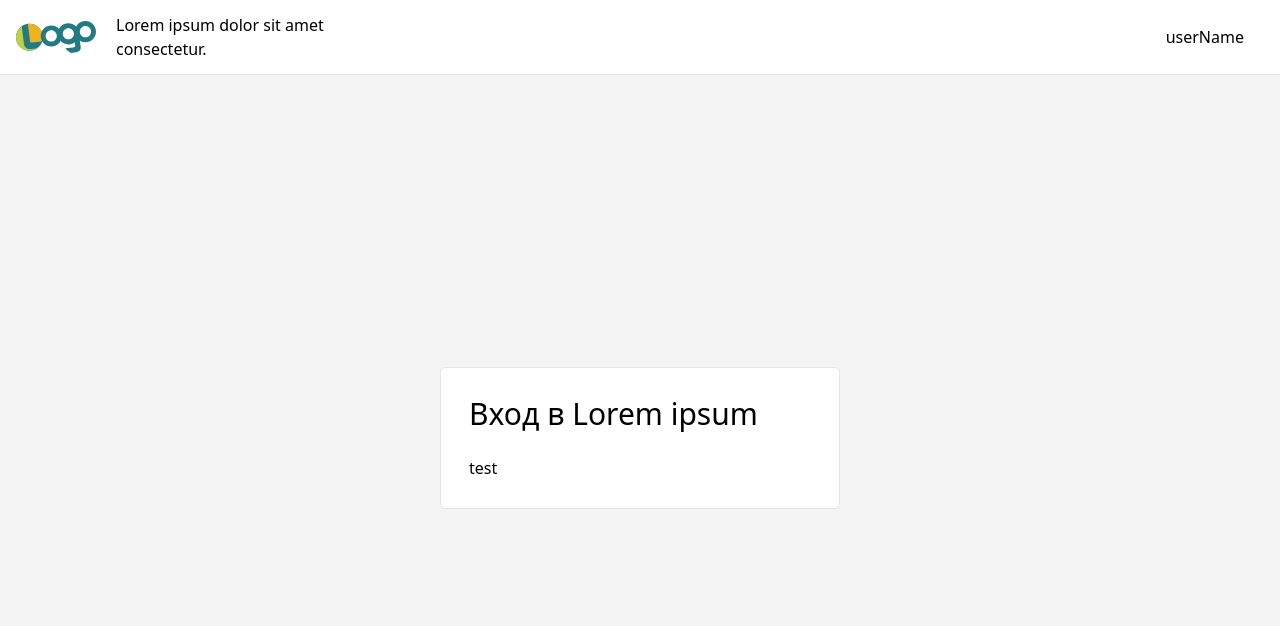
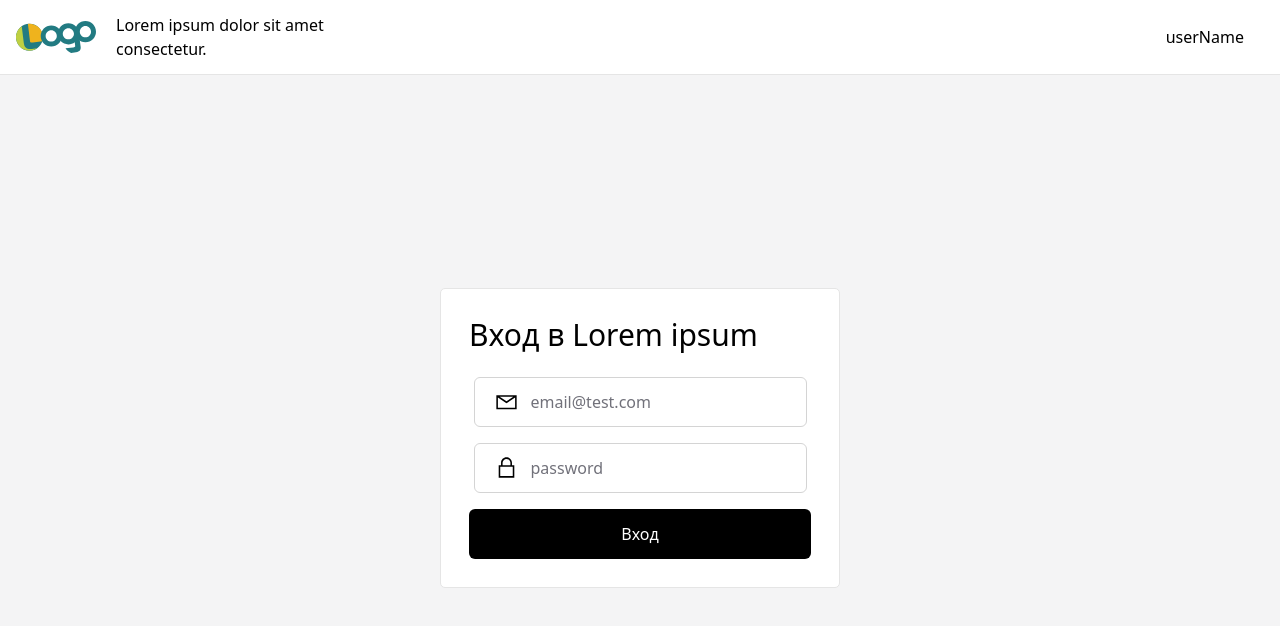
Before and after one commit to McNee1/Authify, a React (Vite) app: page /login in a window 1280 px wide. Shown: the top 626 px of the page. Built offline with nearby package versions, Linux system fonts and the light colour scheme.

Commit message:
feat(LoginForm): Add LoginForm component

```diff
--- /dev/null
+++ b/src/app/features/session/login/ui/LoginForm.tsx
@@ -0,0 +1,87 @@
+import { Controller, SubmitHandler, useForm } from 'react-hook-form';
+
+import { CustomInput } from '@/shared/ui/input/Input';
+
+interface FormSchema {
+  email: string;
+  password: string;
+}
+
+export const LoginForm = () => {
+  const { control, handleSubmit } = useForm<FormSchema>({
+    defaultValues: {
+      email: '',
+      password: '',
+    },
+  });
+
+  const onSubmit: SubmitHandler<FormSchema> = (data): void => {
+    console.log(data);
+  };
+  return (
+    <form onSubmit={(event) => void handleSubmit(onSubmit)(event)}>
+      <div className='flex flex-col px-[4.5px]'>
+        <Controller
+          render={({ field }) => (
+            <CustomInput
+              {...field}
+              icon={
+                <svg
+                  xmlns='http://www.w3.org/2000/svg'
+                  viewBox='0 0 25 25'
+                  height='25'
+                  fill='none'
+                  width='25'
+                >
+                  <path
+                    d='M2.34375 6.25V20.3125H22.6562V6.25H2.34375ZM5.71289 7.8125H19.2871L12.5 12.3291L5.71289 7.8125ZM3.90625 8.49609L12.0605 13.9404L12.5 14.209L12.9395 13.9404L21.0938 8.49609V18.75H3.90625V8.49609Z'
+                    fill='black'
+                  />
+                </svg>
+              }
+              placeholder='email@test.com'
+              type='email'
+              gap='mb-4'
+            />
+          )}
+          control={control}
+          name='email'
+        />
+
+        <Controller
+          render={({ field }) => (
+            <CustomInput
+              icon={
+                <svg
+                  xmlns='http://www.w3.org/2000/svg'
+                  viewBox='0 0 25 25'
+                  height='25'
+                  fill='none'
+                  width='25'
+                >
+                  <path
+                    d='M12.5 2.34375C9.49707 2.34375 7.03125 4.80957 7.03125 7.8125V10.1562H4.6875V22.6562H20.3125V10.1562H17.9688V7.8125C17.9688 4.80957 15.5029 2.34375 12.5 2.34375ZM12.5 3.90625C14.6515 3.90625 16.4062 5.66101 16.4062 7.8125V10.1562H8.59375V7.8125C8.59375 5.66101 10.3485 3.90625 12.5 3.90625ZM6.25 11.7188H18.75V21.0938H6.25V11.7188Z'
+                    fill='black'
+                  />
+                </svg>
+              }
+              placeholder='password'
+              type='password'
+              gap='mb-4'
+              {...field}
+            />
+          )}
+          control={control}
+          name='password'
+        />
+      </div>
+
+      <button
+        className='disabled:bg-neutral-300 w-full disabled:text-white bg-black text-white font-medium rounded-md py-[13px]'
+        type='submit'
+      >
+        Вход
+      </button>
+    </form>
+  );
+};
--- /dev/null
+++ b/src/features/session/login/index.ts
@@ -0,0 +1 @@
+export { LoginForm } from './ui/LoginForm';
--- /dev/null
+++ b/src/features/session/login/ui/LoginForm.tsx
@@ -0,0 +1,87 @@
+import { Controller, SubmitHandler, useForm } from 'react-hook-form';
+
+import { CustomInput } from '@/shared/ui/input/Input';
+
+interface FormSchema {
+  email: string;
+  password: string;
+}
+
+export const LoginForm = () => {
+  const { control, handleSubmit } = useForm<FormSchema>({
+    defaultValues: {
+      email: '',
+      password: '',
+    },
+  });
+
+  const onSubmit: SubmitHandler<FormSchema> = (data): void => {
+    console.log(data);
+  };
+  return (
+    <form onSubmit={(event) => void handleSubmit(onSubmit)(event)}>
+      <div className='flex flex-col px-[4.5px]'>
+        <Controller
+          render={({ field }) => (
+            <CustomInput
+              {...field}
+              icon={
+                <svg
+                  xmlns='http://www.w3.org/2000/svg'
+                  viewBox='0 0 25 25'
+                  height='25'
+                  fill='none'
+                  width='25'
+                >
+                  <path
+                    d='M2.34375 6.25V20.3125H22.6562V6.25H2.34375ZM5.71289 7.8125H19.2871L12.5 12.3291L5.71289 7.8125ZM3.90625 8.49609L12.0605 13.9404L12.5 14.209L12.9395 13.9404L21.0938 8.49609V18.75H3.90625V8.49609Z'
+                    fill='black'
+                  />
+                </svg>
+              }
+              placeholder='email@test.com'
+              type='email'
+              gap='mb-4'
+            />
+          )}
+          control={control}
+          name='email'
+        />
+
+        <Controller
+          render={({ field }) => (
+            <CustomInput
+              icon={
+                <svg
+                  xmlns='http://www.w3.org/2000/svg'
+                  viewBox='0 0 25 25'
+                  height='25'
+                  fill='none'
+                  width='25'
+                >
+                  <path
+                    d='M12.5 2.34375C9.49707 2.34375 7.03125 4.80957 7.03125 7.8125V10.1562H4.6875V22.6562H20.3125V10.1562H17.9688V7.8125C17.9688 4.80957 15.5029 2.34375 12.5 2.34375ZM12.5 3.90625C14.6515 3.90625 16.4062 5.66101 16.4062 7.8125V10.1562H8.59375V7.8125C8.59375 5.66101 10.3485 3.90625 12.5 3.90625ZM6.25 11.7188H18.75V21.0938H6.25V11.7188Z'
+                    fill='black'
+                  />
+                </svg>
+              }
+              placeholder='password'
+              type='password'
+              gap='mb-4'
+              {...field}
+            />
+          )}
+          control={control}
+          name='password'
+        />
+      </div>
+
+      <button
+        className='disabled:bg-neutral-300 w-full disabled:text-white bg-black text-white font-medium rounded-md py-[13px]'
+        type='submit'
+      >
+        Вход
+      </button>
+    </form>
+  );
+};
--- a/src/pages/login-page/ui/LoginPage.tsx
+++ b/src/pages/login-page/ui/LoginPage.tsx
@@ -1,9 +1,11 @@
+import { LoginForm } from '@/features/session/login';
+
 export const LoginPage = () => {
   return (
     <div className='container m-auto'>
       <div className='p-5 sm:p-7 m-auto bg-white max-w-[400px] rounded-[5px] border border-neutral-200'>
         <h1 className='text-3xl font-medium mb-6'>Вход в Lorem ipsum</h1>
-        test
+        <LoginForm />
       </div>
     </div>
   );
--- /dev/null
+++ b/src/shared/ui/input/Input.tsx
@@ -0,0 +1,31 @@
+import { ComponentPropsWithRef, forwardRef, ReactNode } from 'react';
+
+interface CustomInputProps extends ComponentPropsWithRef<'input'> {
+  gap?: string;
+  icon?: ReactNode;
+}
+
+export const CustomInput = forwardRef<HTMLInputElement, CustomInputProps>(
+  function CustomInput(props, ref) {
+    const { gap, icon } = props;
+    return (
+      <>
+        <div className={['relative', gap].join(' ')}>
+          {icon && (
+            <div className='absolute inset-y-0 left-0 flex items-center pl-5 pointer-events-none'>
+              {icon}
+            </div>
+          )}
+          <input
+            ref={ref}
+            {...props}
+            className={[
+              'p-3 border border-neutral-300 placeholder:text-zinc-500 text-black text-base rounded-md w-full focus:outline-none focus:border-zinc-500',
+              icon && 'pl-14',
+            ].join(' ')}
+          />
+        </div>
+      </>
+    );
+  }
+);
```
